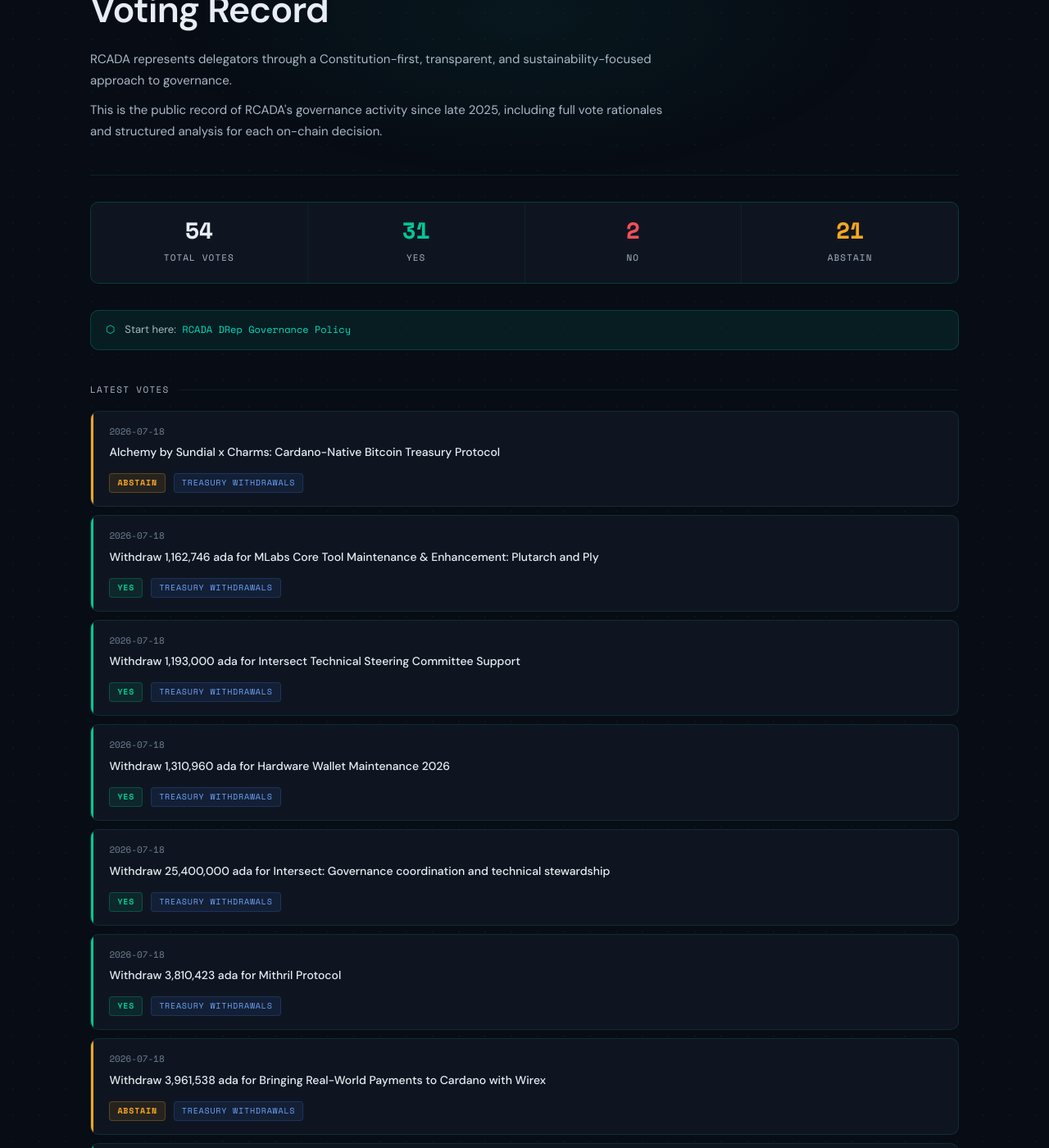
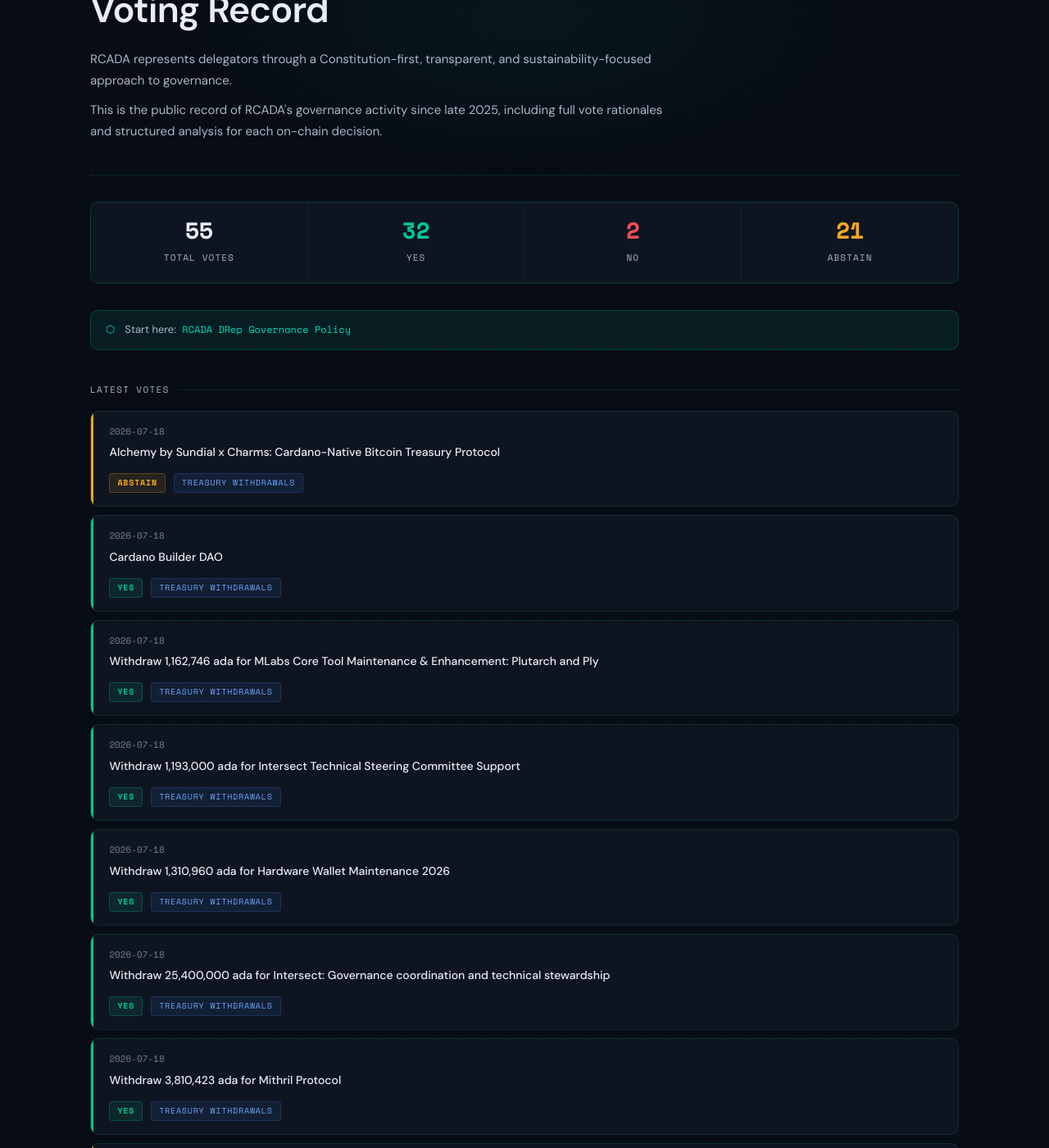
Before and after one commit to Brolloks/rcada-drep-votes, a Jekyll site: the page built from index.html, in a window 1280 px wide and 1400 px high, scrolled down 244 px. Shown: the whole window at 82% size. Built offline with Jekyll 4.4.1, drawn with Linux system fonts in a browser that asks for light colours; some of the changed text lies outside the part shown.

Commit message:
Auto-update indexes

```diff
--- a/index.html
+++ b/index.html
@@ -12,8 +12,8 @@ title: RCADA DRep Voting Record
 
 <!-- AUTO-STATS:START -->
 <div class="stats-row">
-  <div class="stat-cell"><span class="stat-num total">54</span><span class="stat-label">Total Votes</span></div>
-  <div class="stat-cell"><span class="stat-num yes">31</span><span class="stat-label">Yes</span></div>
+  <div class="stat-cell"><span class="stat-num total">55</span><span class="stat-label">Total Votes</span></div>
+  <div class="stat-cell"><span class="stat-num yes">32</span><span class="stat-label">Yes</span></div>
   <div class="stat-cell"><span class="stat-num no">2</span><span class="stat-label">No</span></div>
   <div class="stat-cell"><span class="stat-num abstain">21</span><span class="stat-label">Abstain</span></div>
 </div>
@@ -37,6 +37,12 @@ title: RCADA DRep Voting Record
     <div class="vote-date">2026-07-18</div>
     <strong><a href="votes/2026/Alchemy by Sundial x Charms_Cardano-Native Bitcoin Treasury Protocol.html">Alchemy by Sundial x Charms: Cardano-Native Bitcoin Treasury Protocol</a></strong>
     <span class="badge badge-abstain">Abstain</span>
+    <span class="badge badge-type">Treasury Withdrawals</span>
+  </div>
+  <div class="vote-card yes-card fade-in">
+    <div class="vote-date">2026-07-18</div>
+    <strong><a href="votes/2026/Cardano Builder DAO.html">Cardano Builder DAO</a></strong>
+    <span class="badge badge-yes">Yes</span>
     <span class="badge badge-type">Treasury Withdrawals</span>
   </div>
   <div class="vote-card yes-card fade-in">
@@ -87,12 +93,6 @@ title: RCADA DRep Voting Record
     <span class="badge badge-yes">Yes</span>
     <span class="badge badge-type">Treasury Withdrawals</span>
   </div>
-  <div class="vote-card abstain-card fade-in">
-    <div class="vote-date">2026-07-14</div>
-    <strong><a href="votes/2026/Strike Finance Liquidity Deployment.html">Strike Finance Liquidity Deployment</a></strong>
-    <span class="badge badge-abstain">Abstain</span>
-    <span class="badge badge-type">Treasury Withdrawals</span>
-  </div>
 </div>
 <!-- AUTO-INDEX:END -->
 
```
Also changed, not shown: votes/2026/index.md (+2 -1 lines).
